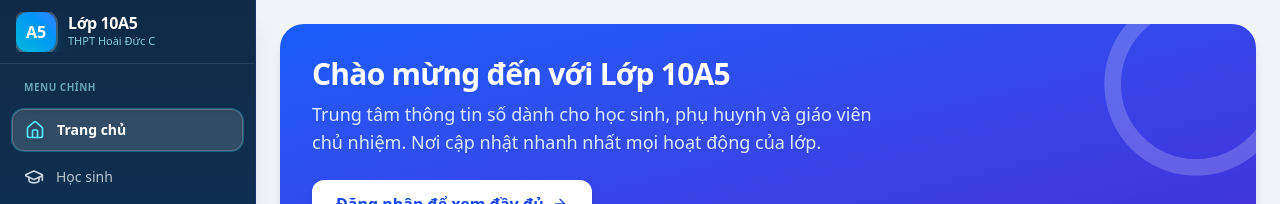
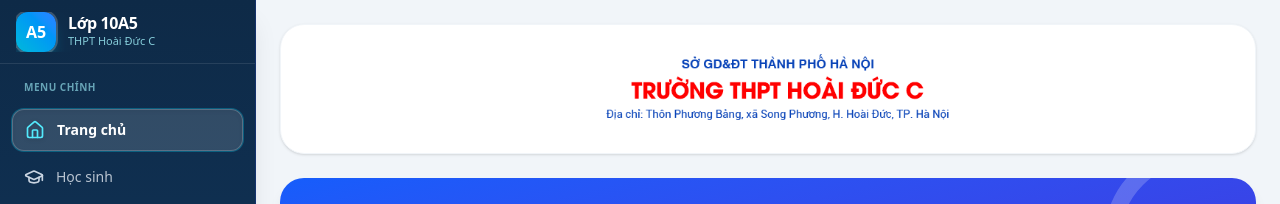
Before and after one commit to Chuyen84/THPT_HDC_A5_2026-2029, a Next.js app: page / in a window 1280 px wide. Shown: the top 204 px of the page. Built offline with nearby package versions, Linux system fonts and the light colour scheme; no server answers; the database is empty.

Commit message:
Thêm logo trường

```diff
--- a/src/app/page.tsx
+++ b/src/app/page.tsx
@@ -49,6 +49,15 @@
 
   return (
     <div className="space-y-6">
+      {/* 0. School Logo/Header Image */}
+      <div className="flex justify-center bg-white rounded-3xl p-4 shadow-sm border border-slate-100">
+        <img
+          src="/school-banner.png"
+          alt="Trường THPT Hoài Đức C"
+          className="h-16 md:h-24 object-contain"
+        />
+      </div>
+
       {/* 1. Welcome Banner */}
       <div className="bg-gradient-to-br from-blue-600 to-indigo-700 rounded-3xl p-8 text-white shadow-lg relative overflow-hidden">
         <div className="absolute top-0 right-0 -mt-10 -mr-10 opacity-20">
```
Also changed, not shown: public/school-banner.png (added).
